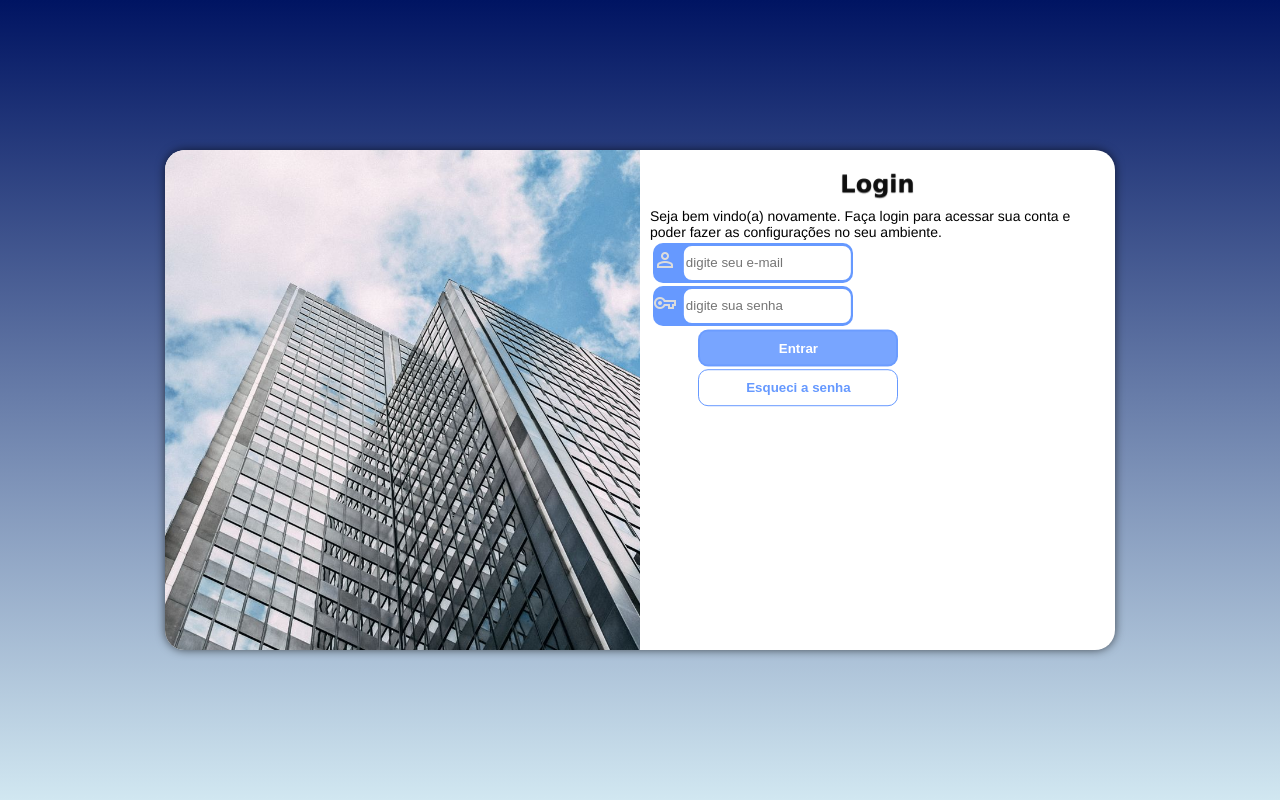
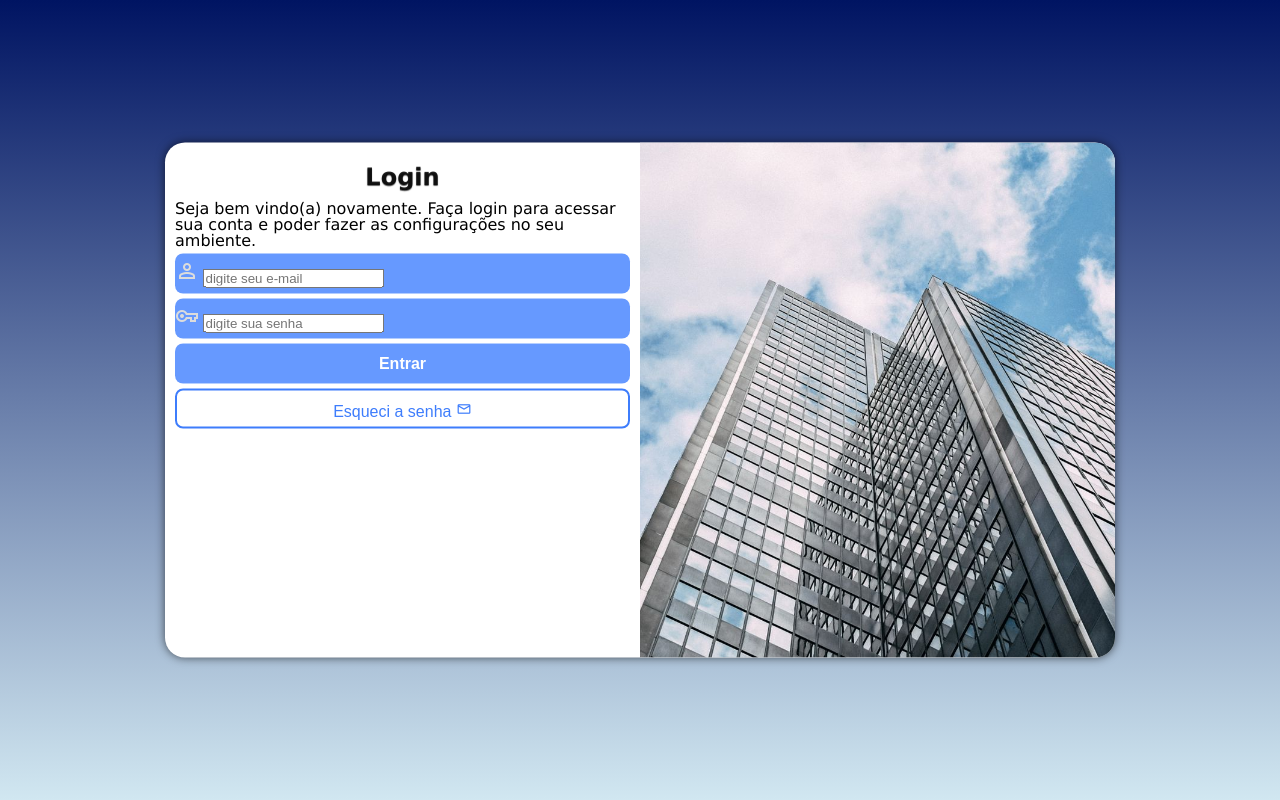
Before and after one commit to thiago7-7/projeto-login, a PHP site: page / in a window 1280 px wide. Run offline with PHP 8.4, Linux system fonts and the light colour scheme.

Commit message:
atualizando o projeto login

```diff
--- a/estilos/media-query.css
+++ b/estilos/media-query.css
@@ -9,7 +9,7 @@
 
 
 
- body {
+ body, html {
         background-image: linear-gradient(to bottom, #001462, #D1E7F1);
         background-attachment: fixed;
 
@@ -20,7 +20,8 @@
 
 
     section#login{
-        width: 80vw;
+        width: 90vw;
+        height: 35vh;
 
 
 
@@ -30,7 +31,6 @@
   section#login > div#imagem {
         width: 30%;
         height: 100%;
-
         float: left;
 
   }
@@ -38,7 +38,7 @@
   section#login > div#formulario {
     padding: 10px;
     width: 70%;
-    float: left;
+    float: right;
   }
 
 
@@ -54,17 +54,11 @@
     }
 
 
-    input{
-        position: absolute;
-        top: 49%;
-        left: 50%;
-        transform: translate(-45%, -50%);
-        width: 48vw;
-        height: 34px;
-        border-radius: 8px;
-        background-color: white;
-        border: solid 2px white;
 
+
+    section > div#formulario > p {
+          font-size: 0.9em;
+        font-weight: normal;
     }
 }
 
@@ -80,13 +74,19 @@
         width: 950px;
     }
     section#login > div#imagem {
-        float: left;
+        float: right;
         width: 50%;
         height: 100%;
+
     }
 
     section#login > div#formulario {
-        float: right ;
+        float: left ;
         width: 50%;
     }
+
+    section > div#formulario > p {
+        font-size: 1em;
+        font-weight: normal;
+    }
 }
--- a/estilos/style.css
+++ b/estilos/style.css
@@ -10,6 +10,7 @@
     --cor001:#dcdcdc;
     --cor002:#D1E7F1;
     --cor003:#001462;
+
 }
 
 
@@ -23,8 +24,8 @@
     }
 
 
-    body, html {
-        background-color: #001462;
+    body, html  {
+        background-color: #001462 ;
         width: 100vw;
         height: 100vh;
     }
@@ -42,7 +43,7 @@
     section#login{
         background-color: white;
         width: 250px;
-        height: 500px;
+        height: 515px;
         position: absolute;
         left: 50%;
         top: 50%;
@@ -70,10 +71,11 @@
   }
 
   section > div#formulario > p {
-    font-size: 14px;
-    font-weight: normal;
+    font-size: 0.8em;
+    font-weight: bolder;
     line-height: 16px;
-    font-family: 'Franklin Gothic Medium', 'Arial Narrow', Arial, Verdana, Geneva, Tahoma, sans-serif;
+    font-family: Verdana, Geneva, Tahoma, sans-serif;
+
 
   }
 
@@ -87,86 +89,76 @@
   }
 
 
+form > div#campo {
+    display: block;
+    width: 100%;
+    height: 40px;
+    border-radius: 8px;
+    margin: 5px 0px ;
+    background-color:#6699ff;
+    border: none;
+}
 
- p#azul{
+form > div#campo > label {
+    display: none;
+}
 
-        background-color:#6699FF;
-        border-radius: 10px;
-        padding: 0px;
-        width: 200px;
-        height: 40px;
-        position: relative;
-        margin: 3px;
+form > div#campo > input {
 
 
-    }
-    input{
-        position: absolute;
-        top: 49%;
-        left: 53%;
-        transform: translate(-45%, -50%);
-        width: 167px;
-        height: 34px;
-
-        border-radius: 8px;
-        background-color: white;
-        border: solid 2px white;
+}
 
 
+i{
+    color: var(--cor001);
+    padding-top: 5px ;
+}
 
+
+form > input[type=submit] {
+
+        display: block;
+        font-size: 1em;
+        background-color: #6699ff ;
+        border-radius: 8px;
+        width: 100%;
+        height: 40px;
+        color: white;
+        font-weight: bolder;
+        border: solid 1px #6699ffe1;
+         cursor: pointer;
     }
 
-    i{
-        color: var(--cor001);
-        padding-top: 5px ;
+form > input:hover {
+    background-color: #3e7dfc;
+    transition: 0.3s;
 
+}
 
-    }
+form > a.botao {
+       display: block;
+       text-decoration: none;
+       border: solid 2px #3e7dfc;
+       margin-top: 5px;
+       font-size: 1em;
+       color: #3e7dfc;
+       text-align: center;
 
-    #botao{
-        position: relative;
-        background-color:#6699ffe1;
-        border-radius: 10px;
-        padding: 0px;
-        width: 200px;
-        height: 37px;
-        color: white;
-        font-weight: bolder;
-        border: solid 2px #6699ffbe;
-        top:33%;
-        left: 19%;
-        margin: 12px;
-        transform: translate(-25%, -31%);
+       height: 40px;
+       width: 100%;
+       border-radius: 8px;
+       cursor: pointer;
 
-    }
-    #botao:hover {
-        background-color: #3e7dfc;
-        transition: 0.3s;
-        cursor: pointer;
-    }
+}
 
+form > a.botao > i {
+    margin-top: 5px;
+    font-size: 1em;
+    padding-top: 5px;
+    color: #3e7dfc;
+}
 
-
-
-    #botao2{
-        position: relative;
-        border: solid 1px  #6699FF;
-        border-radius: 10px;
-        padding: 0px;
-        width: 200px;
-        height: 37px;
-        color: white;
-        font-weight: bolder;
-        top:33%;
-        left: 19%;
-        transform: translate(-21%, -67%);
-        color: #6699FF;
-        margin: 4px;
-
-    }
-
-    #botao2:hover {
-        background-color: #6699ff60;
-        transition: 0.3s;
-        cursor: pointer;
-    }
+form > a.botao:hover {
+    background-color:#6699ff60;
+    transition: 0.3s;
+}
--- a/index.html
+++ b/index.html
@@ -28,32 +28,28 @@
 
 
               <form action="login.php" method="post">
-                  <p id="azul">
 
-                      <i class="material-symbols-outlined">person</i>
-                    <label for="iemail"></label>
-                    <input type="email" name="email" id="iemail" placeholder="digite seu e-mail" maxlength="30" minlength="10" required>
+                   <div id="campo">
 
-                  </p>
+                         <i class="material-symbols-outlined">person</i>
+                        <input type="email" name="login" id="ilogin" placeholder="digite seu e-mail" maxlength="30" minlength="10" required autocomplete="email">
+                        <label for="login">Login</label>
+                   </div>
 
 
-                  <p id="azul">
-                   <i class="material-symbols-outlined">vpn_key</i>
-
-                    <label for="isen"></label>
-                    <input type="password" name="senha" id="isen" placeholder="digite sua senha" required minlength="8" maxlength="20" autocomplete="current-password">
-                </p>
-
-                <p >
-                    <input type="submit" value="Entrar" id="botao">
-
-                </p>
-
-                <p>
-                    <input type="submit" value="Esqueci a senha" id="botao2">
-                </p>
 
 
+
+                   <div id="campo">
+
+                        <i class="material-symbols-outlined">vpn_key</i>
+                        <input type="password" name="senha" id="isenha" placeholder="digite sua senha" required minlength="8" maxlength="20" autocomplete="current-password">
+                         <label for="isen">Senha</label>
+                   </div>
+
+                    <input type="submit" value="Entrar">
+
+                    <a href="esqueci.html" class="botao">Esqueci a senha <i class="material-symbols-outlined">mail</i></a>
 
               </form>
 
```
